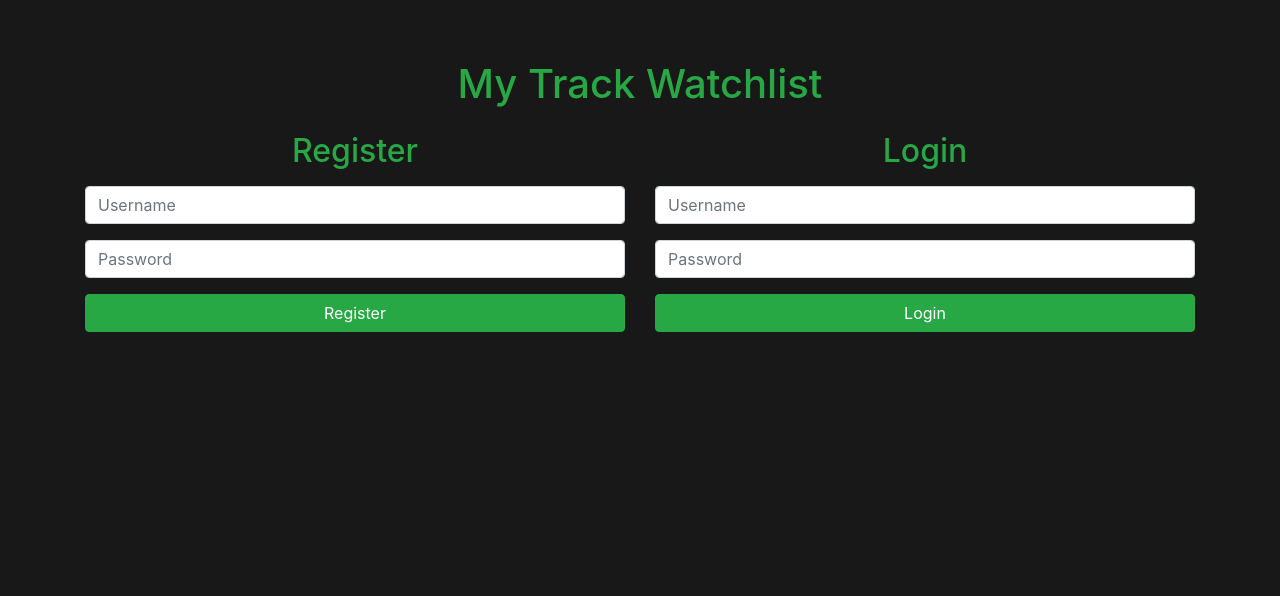
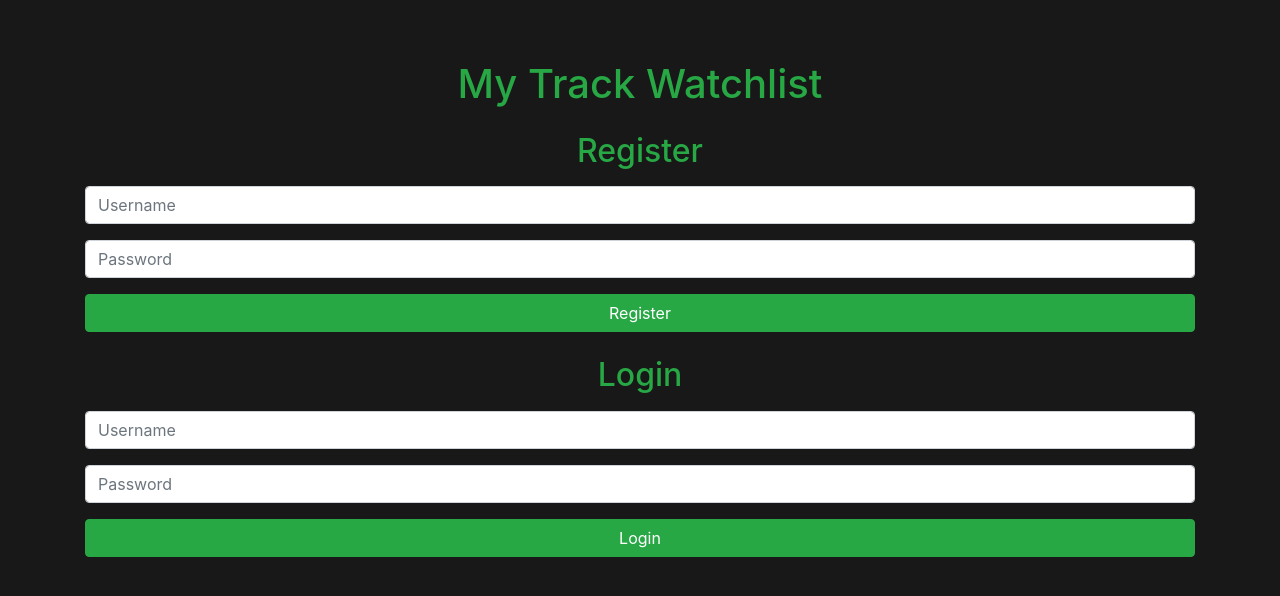
Before and after one commit to dan-yates1/umg-project, a Vue app in the folder my-project/: page / in a window 1280 px wide. Shown: the top 596 px of the page. Built offline with nearby package versions, Linux system fonts and the light colour scheme.

Commit message:
adjusted layout to make it better for mobile

```diff
--- a/my-project/src/App.vue
+++ b/my-project/src/App.vue
@@ -2,22 +2,22 @@
   <div id="app" class="container mt-5">
     <h1 class="text-center text-success mb-4">My Track Watchlist</h1>
     <div v-if="!loggedIn">
-      <div class="row">
-        <div class="col-md-6">
+      <!-- Registration Form -->
+      <div>
         <h2 class="text-success mb-3">Register</h2>
         <form @submit.prevent="register" class="mb-4">
           <div class="form-group">
             <input v-model="username" type="text" id="username" class="form-control" placeholder="Username" required>
           </div>
           <div class="form-group">
-              <input v-model="password" type="password" id="password" class="form-control" placeholder="Password"
-                required>
+            <input v-model="password" type="password" id="password" class="form-control" placeholder="Password" required>
           </div>
           <button type="submit" class="btn btn-success btn-block">Register</button>
         </form>
       </div>
 
-        <div class="col-md-6">
+      <!-- Login Form -->
+      <div>
         <h2 class="text-success mb-3">Login</h2>
         <form @submit.prevent="login">
           <div class="form-group">
@@ -25,40 +25,45 @@
               required>
           </div>
           <div class="form-group">
-              <input v-model="loginPassword" type="password" id="loginPassword" class="form-control"
-                placeholder="Password" required>
+            <input v-model="loginPassword" type="password" id="loginPassword" class="form-control" placeholder="Password"
+              required>
           </div>
           <button type="submit" class="btn btn-success btn-block">Login</button>
         </form>
       </div>
     </div>
-    </div>
 
     <div v-else>
-      <div class="d-flex justify-content-between align-items-center mb-3">
+      <!-- Welcome Message and Logout Button -->
+      <div class="mb-3">
         <h2 class="text-success">Welcome, {{ username }}!</h2>
         <button @click="logout" class="btn btn-outline-danger">Logout</button>
       </div>
+
+      <!-- Add Track Form -->
       <div class="form-group">
         <input v-model="newTrack" type="text" class="form-control mb-2" placeholder="Add new track">
         <button @click="addTrack" class="btn btn-success btn-block">Add Track</button>
       </div>
+
+      <!-- Search and Reset Form -->
       <form @submit.prevent="searchTracks(searchQuery)" class="mb-3">
         <div class="input-group">
           <input v-model="searchQuery" type="text" placeholder="Search tracks..." class="form-control">
-          <div>
-            <button type="submit" class="btn btn-outline-success mr-2">Search</button>
+          <div class="input-group-append">
+            <button type="submit" class="btn btn-outline-success">Search</button>
             <button type="button" class="btn btn-outline-danger" @click="resetTracks">Reset</button>
           </div>
         </div>
       </form>
 
+      <!-- Track List -->
       <ul class="list-group mb-4">
         <li v-for="track in tracks" :key="track.id"
           class="list-group-item d-flex justify-content-between align-items-center bg-dark">
           {{ track.name }}
           <div>
-            <button @click="editTrack(track)" class="btn btn-outline-success mr-2">Edit</button>
+            <button @click="editTrack(track)" class="btn btn-outline-success">Edit</button>
             <button @click="deleteTrack(track.id)" class="btn btn-outline-danger">Delete</button>
           </div>
         </li>
@@ -67,6 +72,7 @@
       </ul>
     </div>
 
+    <!-- Edit Track Form -->
     <div v-if="editingTrack">
       <h2 class="text-success mb-3">Edit Track</h2>
       <form @submit.prevent="updateTrack(editingTrack.id, editingTrack)">
@@ -78,13 +84,13 @@
       </form>
     </div>
 
+    <!-- Popup Message -->
     <div v-if="popupMessage" class="alert alert-success alert-dismissible fade show" role="alert">
       {{ popupMessage }}
       <button type="button" class="close" @click="popupMessage = null" aria-label="Close">
         <span aria-hidden="true">&times;</span>
       </button>
     </div>
-
   </div>
 </template>
 
@@ -267,5 +273,4 @@ ul {
 
 input {
   margin-right: 10px;
-}
-</style>
+}</style>
```
Lines whose indentation alone changed are shown as unchanged.
